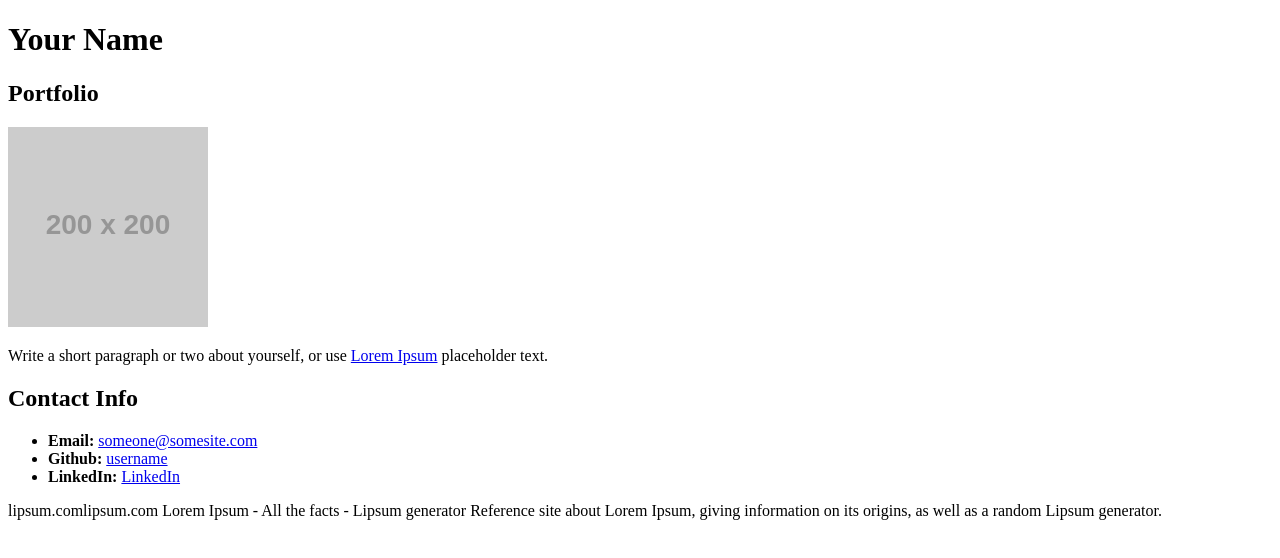
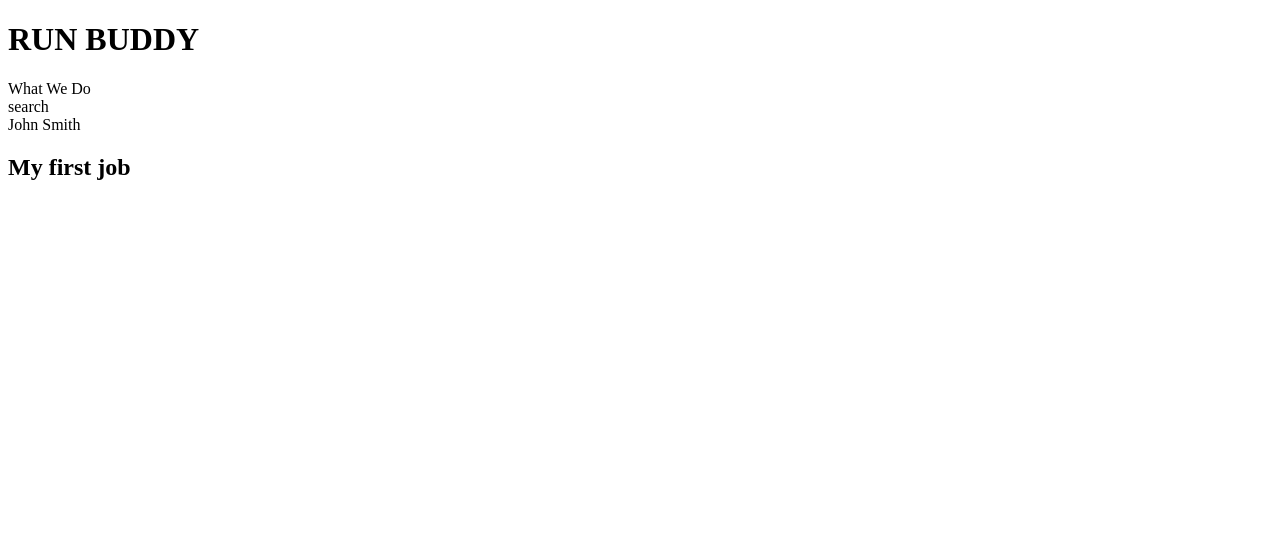
Before and after one commit to jeevanthapa1987/run-buddy, a plain HTML site: page JeevanThapa/index.html in a window 1280 px wide. Drawn offline with Linux system fonts and the light colour scheme; placeholder pictures from the web are drawn by us.

Commit message:
html and gitignore

```diff
--- a/JeevanThapa/index.html
+++ b/JeevanThapa/index.html
@@ -1,45 +1,21 @@
 <!DOCTYPE html>
-<html lang="en-us">
+<html>
   <head>
-    <meta charset="UTF-8" />
-    <title>HTML</title>
+<title>Run Buddy</title>
   </head>
   <body>
-    <!-- Site Header -->
-    <header>
-      <!-- h1: The most important headline -->
-      <h1>Your Name</h1>
-    </header>
-    <main>
-      <!-- Section 1: Bio -->
-      <section>
-        <!-- h2: Tier-2 Headline (Not as important as the h1 header, but more than one allowed). -->
-        <h2>Portfolio</h2>
-        <!-- Image with link -->
-        <img src="https://placehold.it/200x200" alt="Your Name" />
-        <!-- Paragraph with embedded link -->
-        <p>
-          Write a short paragraph or two about yourself, or use
-          <a href="http://www.lipsum.com/">Lorem Ipsum</a> placeholder text.
-        </p>
-      </section>
-      <!-- Section 2: Contact Info -->
-      <section>
-        <!-- h2: Tier-2 Headline -->
-        <h2>Contact Info</h2>
-        <!-- Unordered list -->
-        <ul>
-          <li>
-            <strong>Email:</strong>
-            <a href="mailto:someone@somesite.com">someone@somesite.com</a>
-          </li>
-          <li><strong>Github:</strong> <a href="#">username</a></li>
-          <li><strong>LinkedIn:</strong> <a href="#">LinkedIn</a></li>
-        </ul>
-      </section>
-    </main>
+    <h1>RUN BUDDY</h1>
+    What We Do
+    <div>
+    <div>search</div>
+    <div>
+      <div>
+        <div>John Smith</div>
+      </div>
+    </div>
+    </div>
+    <footer>
+     <h2>My first job</h2>
+    </footer>
   </body>
 </html>
-lipsum.comlipsum.com
-Lorem Ipsum - All the facts - Lipsum generator
-Reference site about Lorem Ipsum, giving information on its origins, as well as a random Lipsum generator.
```
Also changed, not shown: Jee/index.html (added), 1 other file.
